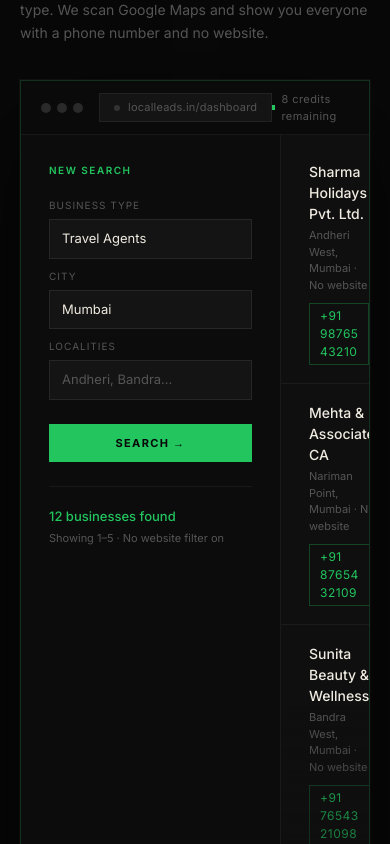
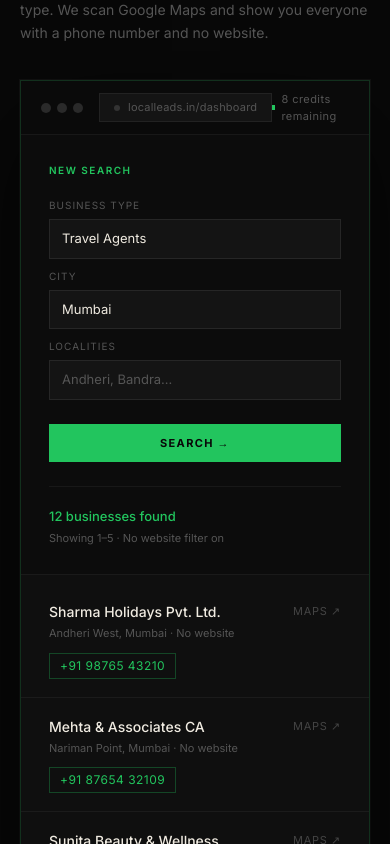
Before and after one commit to pranamyajainn/localleads, a Next.js app: page / in a window 390 px wide. Shown: the part 1520-2364 px from the top of the page. Built offline with nearby package versions, Linux system fonts and the light colour scheme.

Commit message:
fix: product mockup mobile layout

```diff
--- a/components/ProductMockup.tsx
+++ b/components/ProductMockup.tsx
@@ -96,10 +96,11 @@ export function ProductMockup() {
       </div>
 
       {/* Dashboard body */}
-      <div style={{ display: "grid", gridTemplateColumns: "260px 1fr" }}>
+      <div className="mockup-grid" style={{ display: "grid", gridTemplateColumns: "260px 1fr" }}>
 
         {/* Left — Search panel */}
         <div
+          className="mockup-left"
           style={{
             padding: 28,
             borderRight: "1px solid rgba(255,255,255,0.06)",
@@ -249,7 +250,7 @@ export function ProductMockup() {
         </div>
 
         {/* Right — Results with blur on last 2 */}
-        <div style={{ padding: "8px 0", position: "relative", overflow: "hidden" }}>
+        <div className="mockup-right" style={{ padding: "8px 0", position: "relative", overflow: "hidden" }}>
           {RESULTS.map((r, i) => {
             const blurred = i >= 3;
             return (
@@ -368,6 +369,21 @@ export function ProductMockup() {
           )}
         </div>
       </div>
+      <style>{`
+        @media (max-width: 767px) {
+          .mockup-grid {
+            grid-template-columns: 1fr !important;
+          }
+          .mockup-left {
+            border-right: none !important;
+            border-bottom: 1px solid rgba(255,255,255,0.06);
+          }
+          .mockup-right {
+            overflow: visible !important;
+            height: auto !important;
+          }
+        }
+      `}</style>
     </div>
   );
 }
```
